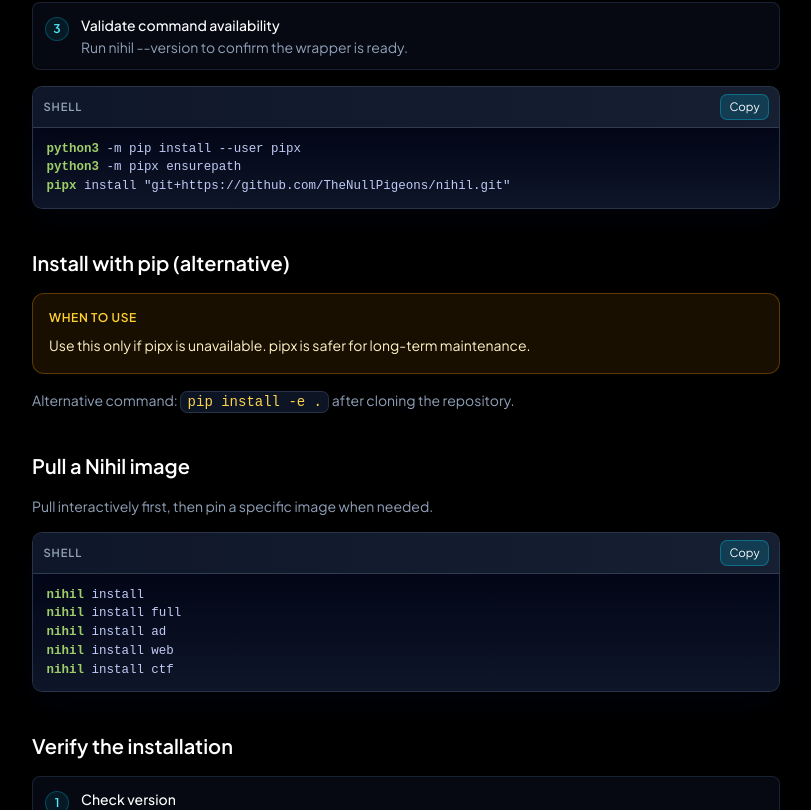
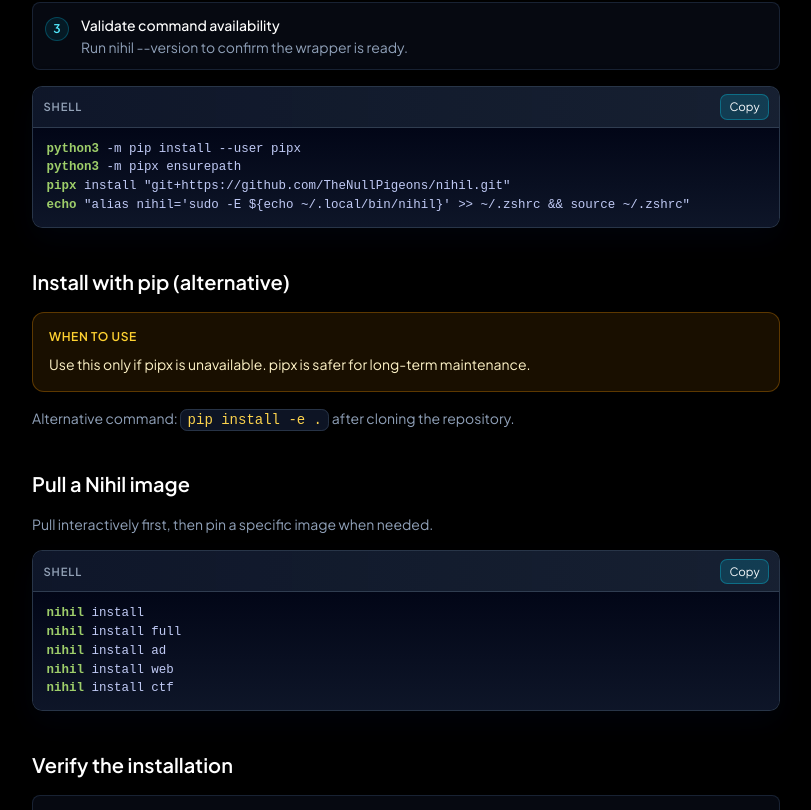
Before and after one commit to TheNullPigeons/nihil.github.io, a React (Vite) app: page /docs/installation/linux in a window 1280 px wide. Shown: the part 910-1720 px from the top of the page, without its empty margins (272-1083 px from the left). Built offline with nearby package versions, Linux system fonts and the light colour scheme.

Commit message:
add alias

```diff
--- a/src/pages/docs/InstallationPage.tsx
+++ b/src/pages/docs/InstallationPage.tsx
@@ -55,7 +55,8 @@
             <pre className="text-xs bg-slate-950 border border-slate-800 rounded-lg p-3 overflow-x-auto text-slate-200 font-mono">
 {`python3 -m pip install --user pipx
 python3 -m pipx ensurepath
-pipx install "git+https://github.com/TheNullPigeons/nihil.git"`}
+pipx install "git+https://github.com/TheNullPigeons/nihil.git"
+echo "alias nihil='sudo -E \${echo ~/.local/bin/nihil}' >> ~/.zshrc && source ~/.zshrc"`}
             </pre>
           </section>
 
```
